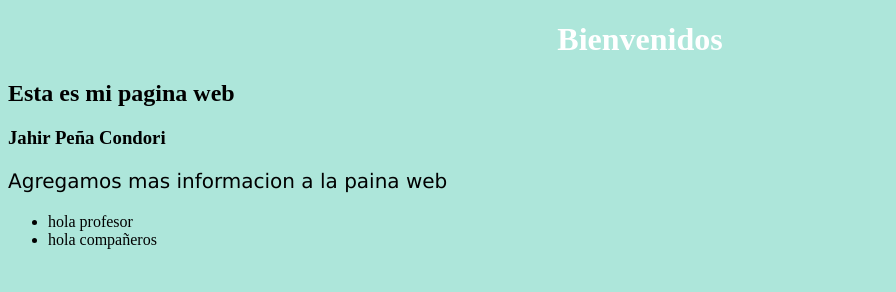
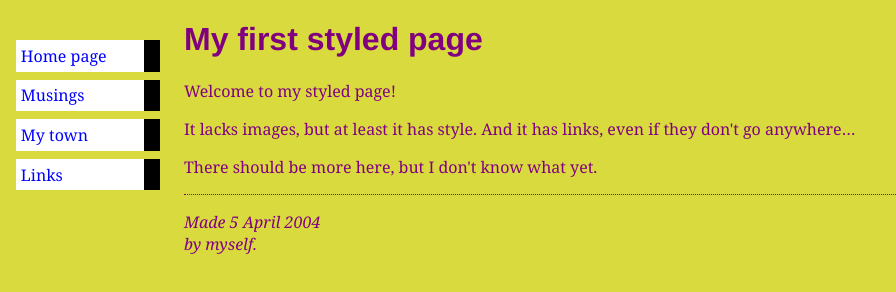
Before and after one commit to jpenacon-cpu/IDWeb, a plain HTML site: page Lab01/index.html in a window 1280 px wide. Shown: the whole page, without its empty margins (0-896 px from the left). Drawn offline with Linux system fonts and the light colour scheme.

Commit message:
Plantilla de la pagina

```diff
--- a/Lab01/estilos.css
+++ b/Lab01/estilos.css
@@ -1,13 +1,32 @@
 body {
-  background-color: rgb(173, 230, 218);
-}
-
+  padding-left: 11em;
+  font-family: Georgia, "Times New Roman",
+        Times, serif;
+  color: purple;
+  background-color: #d8da3d }
+ul.navbar {
+  list-style-type: none;
+  padding: 0;
+  margin: 0;
+  position: absolute;
+  top: 2em;
+  left: 1em;
+  width: 9em }
 h1 {
-  color: rgb(255, 255, 255);
-  text-align: center;
-}
-
-p {
-  font-family: verdana;
-  font-size: 20px;
-}
+  font-family: Helvetica, Geneva, Arial,
+        SunSans-Regular, sans-serif }
+ul.navbar li {
+  background: white;
+  margin: 0.5em 0;
+  padding: 0.3em;
+  border-right: 1em solid black }
+ul.navbar a {
+  text-decoration: none }
+a:link {
+  color: blue }
+a:visited {
+  color: purple }
+address {
+  margin-top: 1em;
+  padding-top: 1em;
+  border-top: thin dotted }
--- a/Lab01/index.html
+++ b/Lab01/index.html
@@ -1,31 +1,35 @@
-<!DOCTYPE html>
-<html lang="en">
+<!DOCTYPE html PUBLIC "-//W3C//DTD HTML 4.01//EN">
+<html>
 <head>
-    <meta charset="UTF-8">
-    <meta name="viewport" content="width=device-width, initial-scale=1.0">
-    <title>MI primera pagina</title>
-    <link rel="stylesheet" href="estilos.css">
+  <title>My first styled page</title>
+  <link rel="stylesheet" href="estilos.css">
 </head>
+
 <body>
-    <h1>
-        Bienvenidos
-    </h1>
-    <h2>
-        Esta es mi pagina web
-    </h2>
-    <h3>
-        Jahir Peña Condori
-    </h3>
-    <p>
-        Agregamos mas informacion a la paina web
-    </p>
-    <ul>
-        <li>
-            hola profesor
-        </li>
-        <li>
-            hola compañeros
-        </li>
-    </ul>
+
+<!-- Site navigation menu -->
+<ul class="navbar">
+  <li><a href="index.html">Home page</a>
+  <li><a href="musings.html">Musings</a>
+  <li><a href="town.html">My town</a>
+  <li><a href="links.html">Links</a>
+</ul>
+
+<!-- Main content -->
+<h1>My first styled page</h1>
+
+<p>Welcome to my styled page!
+
+<p>It lacks images, but at least it has style.
+And it has links, even if they don't go
+anywhere&hellip;
+
+<p>There should be more here, but I don't know
+what yet.
+
+<!-- Sign and date the page, it's only polite! -->
+<address>Made 5 April 2004<br>
+  by myself.</address>
+
 </body>
 </html>
```
Also changed, not shown: Lab01/links.html (added), Lab01/musings.html (added), Lab01/town.html (added).
